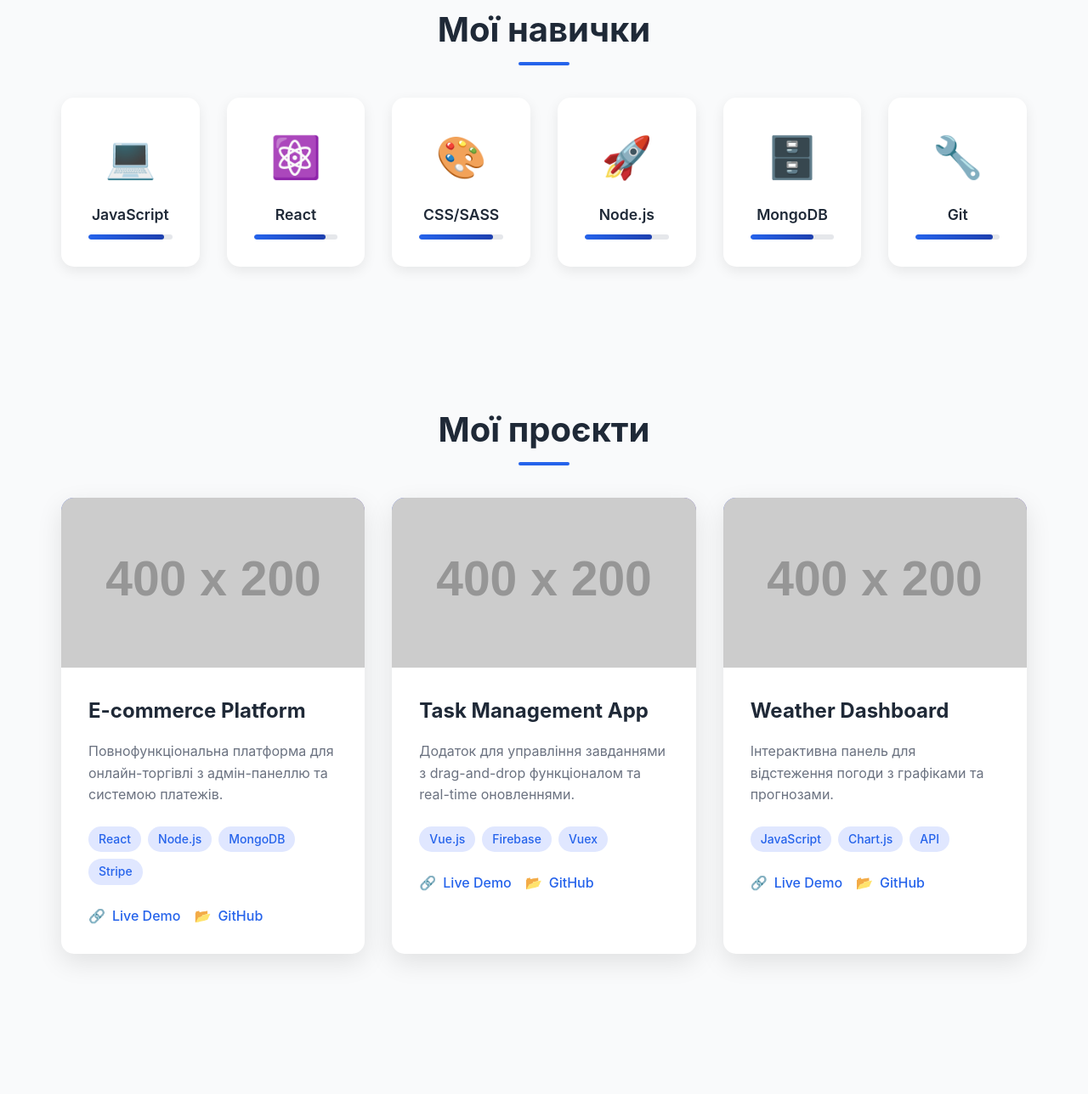
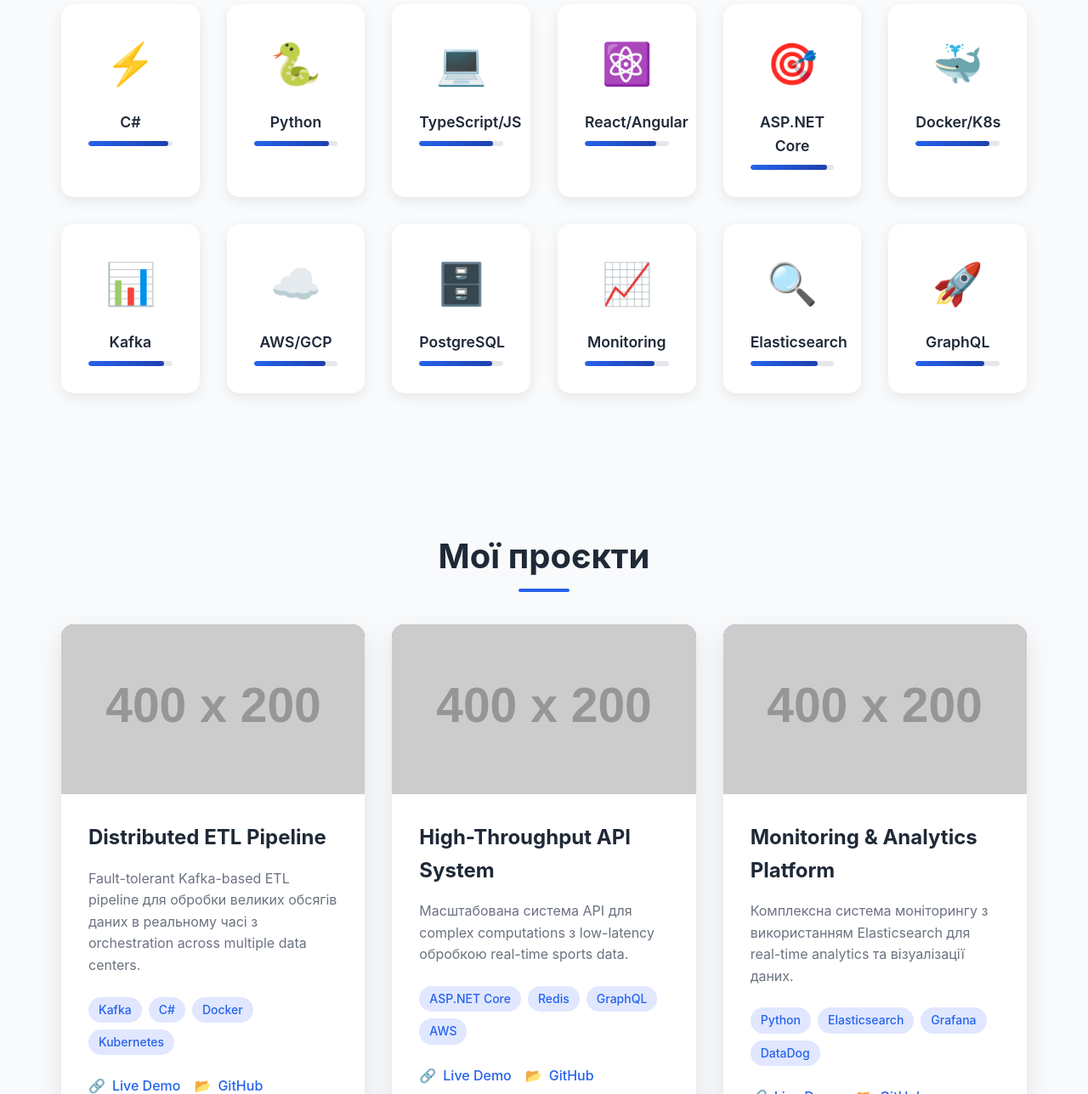
Before and after one commit to christina00001/test1, a plain HTML site: page index.html in a window 1280 px wide. Shown: the part 1512-2800 px from the top of the page at 85% size. Drawn offline with Linux system fonts and the light colour scheme; placeholder pictures from the web are drawn by us.

Commit message:
Update index.html

```diff
--- a/index.html
+++ b/index.html
@@ -242,6 +242,7 @@
             overflow: hidden;
             border-radius: 20px;
             box-shadow: 0 20px 40px rgba(0, 0, 0, 0.1);
+            background: linear-gradient(135deg, #667eea 0%, #764ba2 100%);
         }
 
         .about-image img {
@@ -249,10 +250,23 @@
             height: auto;
             display: block;
             transition: transform 0.5s ease;
+            border-radius: 20px;
         }
 
         .about-image:hover img {
             transform: scale(1.05);
+        }
+
+        /* Стиль для випадку, якщо фото не завантажилось */
+        .about-image::before {
+            content: '📷';
+            position: absolute;
+            top: 50%;
+            left: 50%;
+            transform: translate(-50%, -50%);
+            font-size: 4rem;
+            opacity: 0.5;
+            z-index: -1;
         }
 
         .about-text {
@@ -665,8 +679,8 @@
     <!-- Hero секція -->
     <section class="hero" id="home">
         <div class="hero-content">
-            <h1>Привіт, я [Ваше Ім'я]</h1>
-            <p class="subtitle">Full Stack Developer | UI/UX Designer</p>
+            <h1>Христина Терлецька</h1>
+            <p class="subtitle">Software Engineer | Distributed Systems Architect</p>
             <div class="cta-buttons">
                 <a href="#projects" class="btn btn-primary">Мої проєкти</a>
                 <a href="#contact" class="btn btn-secondary">Зв'язатися</a>
@@ -679,11 +693,12 @@
         <h2 class="section-title">Про мене</h2>
         <div class="about-content">
             <div class="about-image">
-                <img src="https://via.placeholder.com/400x400" alt="Фото">
+                <img src="./profile-photo.jpg" alt="Христина Терлецька - Software Engineer">
+                <!-- Збережіть ваше фото як "profile-photo.jpg" в тій самій папці, що й index.html -->
             </div>
             <div class="about-text">
-                <p>Я захоплений розробник з 5+ роками досвіду у створенні інноваційних веб-додатків. Спеціалізуюся на сучасних технологіях та постійно вдосконалюю свої навички.</p>
-                <p>Моя мета - створювати продукти, які не тільки вирішують бізнес-завдання, але й забезпечують чудовий користувацький досвід.</p>
+                <p>As a software engineer, I develop distributed systems and tackle complex technical challenges with scalable solutions. My work focuses on architecting fault-tolerant Kafka-based ETL pipelines, implementing high-throughput APIs for complex computations, and orchestrating distributed systems across multiple data centers.</p>
+                <p>I'm involved in the full project lifecycle, from initial system architecture to production deployment and ongoing support. Taking ownership of critical components and adapting to evolving requirements in dynamic environments. Passionate about mentoring colleagues and fostering knowledge sharing within the team.</p>
             </div>
         </div>
     </section>
@@ -693,45 +708,87 @@
         <h2 class="section-title">Мої навички</h2>
         <div class="skills-grid">
             <div class="skill-card">
-                <div class="skill-icon">💻</div>
-                <div class="skill-name">JavaScript</div>
+                <div class="skill-icon">⚡</div>
+                <div class="skill-name">C#</div>
+                <div class="skill-level">
+                    <div class="skill-progress" style="width: 95%"></div>
+                </div>
+            </div>
+            <div class="skill-card">
+                <div class="skill-icon">🐍</div>
+                <div class="skill-name">Python</div>
                 <div class="skill-level">
                     <div class="skill-progress" style="width: 90%"></div>
                 </div>
             </div>
             <div class="skill-card">
+                <div class="skill-icon">💻</div>
+                <div class="skill-name">TypeScript/JS</div>
+                <div class="skill-level">
+                    <div class="skill-progress" style="width: 88%"></div>
+                </div>
+            </div>
+            <div class="skill-card">
                 <div class="skill-icon">⚛️</div>
-                <div class="skill-name">React</div>
+                <div class="skill-name">React/Angular</div>
                 <div class="skill-level">
                     <div class="skill-progress" style="width: 85%"></div>
                 </div>
             </div>
             <div class="skill-card">
-                <div class="skill-icon">🎨</div>
-                <div class="skill-name">CSS/SASS</div>
+                <div class="skill-icon">🎯</div>
+                <div class="skill-name">ASP.NET Core</div>
+                <div class="skill-level">
+                    <div class="skill-progress" style="width: 92%"></div>
+                </div>
+            </div>
+            <div class="skill-card">
+                <div class="skill-icon">🐳</div>
+                <div class="skill-name">Docker/K8s</div>
                 <div class="skill-level">
                     <div class="skill-progress" style="width: 88%"></div>
                 </div>
             </div>
             <div class="skill-card">
-                <div class="skill-icon">🚀</div>
-                <div class="skill-name">Node.js</div>
+                <div class="skill-icon">📊</div>
+                <div class="skill-name">Kafka</div>
+                <div class="skill-level">
+                    <div class="skill-progress" style="width: 90%"></div>
+                </div>
+            </div>
+            <div class="skill-card">
+                <div class="skill-icon">☁️</div>
+                <div class="skill-name">AWS/GCP</div>
+                <div class="skill-level">
+                    <div class="skill-progress" style="width: 85%"></div>
+                </div>
+            </div>
+            <div class="skill-card">
+                <div class="skill-icon">🗄️</div>
+                <div class="skill-name">PostgreSQL</div>
+                <div class="skill-level">
+                    <div class="skill-progress" style="width: 87%"></div>
+                </div>
+            </div>
+            <div class="skill-card">
+                <div class="skill-icon">📈</div>
+                <div class="skill-name">Monitoring</div>
+                <div class="skill-level">
+                    <div class="skill-progress" style="width: 83%"></div>
+                </div>
+            </div>
+            <div class="skill-card">
+                <div class="skill-icon">🔍</div>
+                <div class="skill-name">Elasticsearch</div>
                 <div class="skill-level">
                     <div class="skill-progress" style="width: 80%"></div>
                 </div>
             </div>
             <div class="skill-card">
-                <div class="skill-icon">🗄️</div>
-                <div class="skill-name">MongoDB</div>
+                <div class="skill-icon">🚀</div>
+                <div class="skill-name">GraphQL</div>
                 <div class="skill-level">
-                    <div class="skill-progress" style="width: 75%"></div>
-                </div>
-            </div>
-            <div class="skill-card">
-                <div class="skill-icon">🔧</div>
-                <div class="skill-name">Git</div>
-                <div class="skill-level">
-                    <div class="skill-progress" style="width: 92%"></div>
+                    <div class="skill-progress" style="width: 82%"></div>
                 </div>
             </div>
         </div>
@@ -746,13 +803,13 @@
                     <img src="https://via.placeholder.com/400x200" alt="Project 1">
                 </div>
                 <div class="project-content">
-                    <h3 class="project-title">E-commerce Platform</h3>
-                    <p class="project-description">Повнофункціональна платформа для онлайн-торгівлі з адмін-панеллю та системою платежів.</p>
+                    <h3 class="project-title">Distributed ETL Pipeline</h3>
+                    <p class="project-description">Fault-tolerant Kafka-based ETL pipeline для обробки великих обсягів даних в реальному часі з orchestration across multiple data centers.</p>
                     <div class="project-tech">
-                        <span class="tech-tag">React</span>
-                        <span class="tech-tag">Node.js</span>
-                        <span class="tech-tag">MongoDB</span>
-                        <span class="tech-tag">Stripe</span>
+                        <span class="tech-tag">Kafka</span>
+                        <span class="tech-tag">C#</span>
+                        <span class="tech-tag">Docker</span>
+                        <span class="tech-tag">Kubernetes</span>
                     </div>
                     <div class="project-links">
                         <a href="#" class="project-link">
@@ -772,12 +829,13 @@
                     <img src="https://via.placeholder.com/400x200" alt="Project 2">
                 </div>
                 <div class="project-content">
-                    <h3 class="project-title">Task Management App</h3>
-                    <p class="project-description">Додаток для управління завданнями з drag-and-drop функціоналом та real-time оновленнями.</p>
+                    <h3 class="project-title">High-Throughput API System</h3>
+                    <p class="project-description">Масштабована система API для complex computations з low-latency обробкою real-time sports data.</p>
                     <div class="project-tech">
-                        <span class="tech-tag">Vue.js</span>
-                        <span class="tech-tag">Firebase</span>
-                        <span class="tech-tag">Vuex</span>
+                        <span class="tech-tag">ASP.NET Core</span>
+                        <span class="tech-tag">Redis</span>
+                        <span class="tech-tag">GraphQL</span>
+                        <span class="tech-tag">AWS</span>
                     </div>
                     <div class="project-links">
                         <a href="#" class="project-link">
@@ -797,12 +855,13 @@
                     <img src="https://via.placeholder.com/400x200" alt="Project 3">
                 </div>
                 <div class="project-content">
-                    <h3 class="project-title">Weather Dashboard</h3>
-                    <p class="project-description">Інтерактивна панель для відстеження погоди з графіками та прогнозами.</p>
+                    <h3 class="project-title">Monitoring & Analytics Platform</h3>
+                    <p class="project-description">Комплексна система моніторингу з використанням Elasticsearch для real-time analytics та візуалізації даних.</p>
                     <div class="project-tech">
-                        <span class="tech-tag">JavaScript</span>
-                        <span class="tech-tag">Chart.js</span>
-                        <span class="tech-tag">API</span>
+                        <span class="tech-tag">Python</span>
+                        <span class="tech-tag">Elasticsearch</span>
+                        <span class="tech-tag">Grafana</span>
+                        <span class="tech-tag">DataDog</span>
                     </div>
                     <div class="project-links">
                         <a href="#" class="project-link">
@@ -833,23 +892,27 @@
                     <input type="email" id="email" name="email" required>
                 </div>
                 <div class="form-group">
+                    <label for="subject">Тема</label>
+                    <input type="text" id="subject" name="subject" required>
+                </div>
+                <div class="form-group">
                     <label for="message">Повідомлення</label>
                     <textarea id="message" name="message" required></textarea>
                 </div>
                 <button type="submit" class="submit-btn">Відправити</button>
             </form>
             <div class="social-links">
-                <a href="#" class="social-link" aria-label="GitHub">
+                <a href="https://github.com" class="social-link" aria-label="GitHub">
                     <svg width="24" height="24" viewBox="0 0 24 24" fill="currentColor">
                         <path d="M12 0c-6.626 0-12 5.373-12 12 0 5.302 3.438 9.8 8.207 11.387.599.111.793-.261.793-.577v-2.234c-3.338.726-4.033-1.416-4.033-1.416-.546-1.387-1.333-1.756-1.333-1.756-1.089-.745.083-.729.083-.729 1.205.084 1.839 1.237 1.839 1.237 1.07 1.834 2.807 1.304 3.492.997.107-.775.418-1.305.762-1.604-2.665-.305-5.467-1.334-5.467-5.931 0-1.311.469-2.381 1.236-3.221-.124-.303-.535-1.524.117-3.176 0 0 1.008-.322 3.301 1.23.957-.266 1.983-.399 3.003-.404 1.02.005 2.047.138 3.006.404 2.291-1.552 3.297-1.23 3.297-1.23.653 1.653.242 2.874.118 3.176.77.84 1.235 1.911 1.235 3.221 0 4.609-2.807 5.624-5.479 5.921.43.372.823 1.102.823 2.222v3.293c0 .319.192.694.801.576 4.765-1.589 8.199-6.086 8.199-11.386 0-6.627-5.373-12-12-12z"/>
                     </svg>
                 </a>
-                <a href="#" class="social-link" aria-label="LinkedIn">
+                <a href="https://www.linkedin.com/in/00-terletska/" class="social-link" aria-label="LinkedIn">
                     <svg width="24" height="24" viewBox="0 0 24 24" fill="currentColor">
                         <path d="M19 0h-14c-2.761 0-5 2.239-5 5v14c0 2.761 2.239 5 5 5h14c2.762 0 5-2.239 5-5v-14c0-2.761-2.238-5-5-5zm-11 19h-3v-11h3v11zm-1.5-12.268c-.966 0-1.75-.79-1.75-1.764s.784-1.764 1.75-1.764 1.75.79 1.75 1.764-.783 1.764-1.75 1.764zm13.5 12.268h-3v-5.604c0-3.368-4-3.113-4 0v5.604h-3v-11h3v1.765c1.396-2.586 7-2.777 7 2.476v6.759z"/>
                     </svg>
                 </a>
-                <a href="#" class="social-link" aria-label="Email">
+                <a href="mailto:khrystynaterletska1@gmail.com" class="social-link" aria-label="Email">
                     <svg width="24" height="24" viewBox="0 0 24 24" fill="currentColor">
                         <path d="M0 3v18h24v-18h-24zm6.623 7.929l-4.623 5.712v-9.458l4.623 3.746zm-4.141-5.929h19.035l-9.517 7.713-9.518-7.713zm5.694 7.188l3.824 3.099 3.83-3.104 5.612 6.817h-18.779l5.513-6.812zm9.208-1.264l4.616-3.741v9.348l-4.616-5.607z"/>
                     </svg>
@@ -860,7 +923,7 @@
 
     <!-- Footer -->
     <footer>
-        <p>&copy; 2025 [Ваше Ім'я]. Всі права захищені.</p>
+        <p>&copy; 2025 Христина Терлецька. Всі права захищені.</p>
     </footer>
 
     <script>
@@ -934,14 +997,30 @@
             lastScroll = currentScroll;
         });
 
-        // Обробка форми
+        // Обробка форми з mailto
         const contactForm = document.getElementById('contactForm');
         contactForm.addEventListener('submit', (e) => {
             e.preventDefault();
 
-            // Тут можна додати логіку відправки форми
-            alert('Дякую за повідомлення! Я зв\'яжуся з вами найближчим часом.');
-            contactForm.reset();
+            // Отримуємо дані з форми
+            const name = document.getElementById('name').value;
+            const email = document.getElementById('email').value;
+            const subject = document.getElementById('subject').value;
+            const message = document.getElementById('message').value;
+
+            // Формуємо mailto посилання
+            const mailtoLink = `mailto:khrystynaterletska1@gmail.com?subject=${encodeURIComponent(subject)}&body=${encodeURIComponent(
+                `Ім'я: ${name}\nEmail: ${email}\n\nПовідомлення:\n${message}`
+            )}`;
+
+            // Відкриваємо поштовий клієнт
+            window.location.href = mailtoLink;
+
+            // Показуємо повідомлення користувачу
+            setTimeout(() => {
+                alert('Дякую! Ваш поштовий клієнт має відкритися з готовим листом.');
+                contactForm.reset();
+            }, 500);
         });
 
         // Анімація навичок при появі
```
